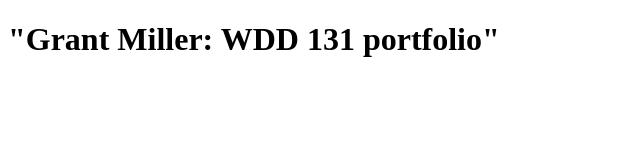
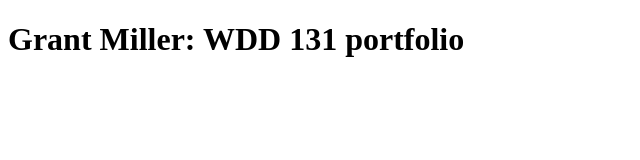
Before and after one commit to grantmiller03/wdd131, a plain HTML site: page index.html in a window 1280 px wide. Shown: the whole page, without its empty margins (0-640 px from the left). Drawn offline with Linux system fonts and the light colour scheme.

Commit message:
delete ""

```diff
--- a/index.html
+++ b/index.html
@@ -9,7 +9,7 @@
     <link href="style.css">
 </head>
 <body>
-    <h1>"Grant Miller: WDD 131 portfolio"</h1>
+    <h1>Grant Miller: WDD 131 portfolio</h1>
     <main></main>
     <footer></footer>
 
```
